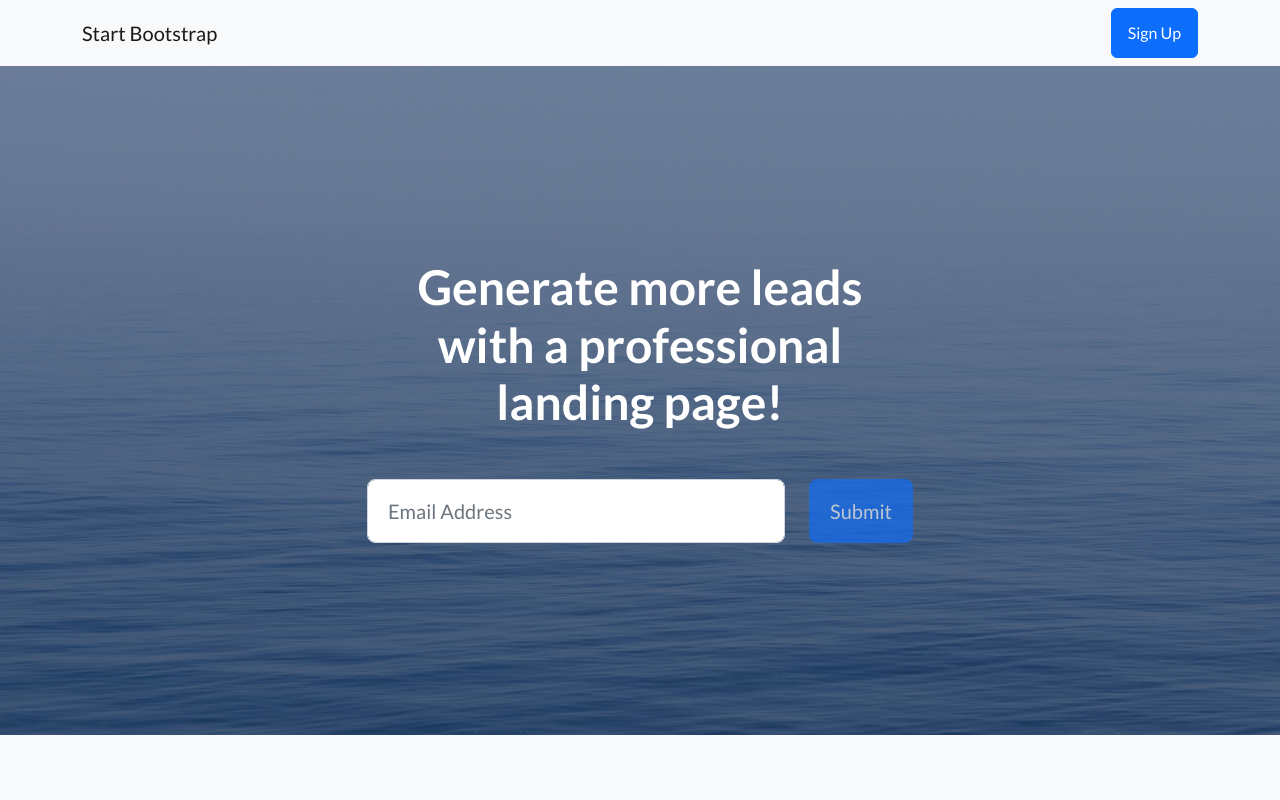
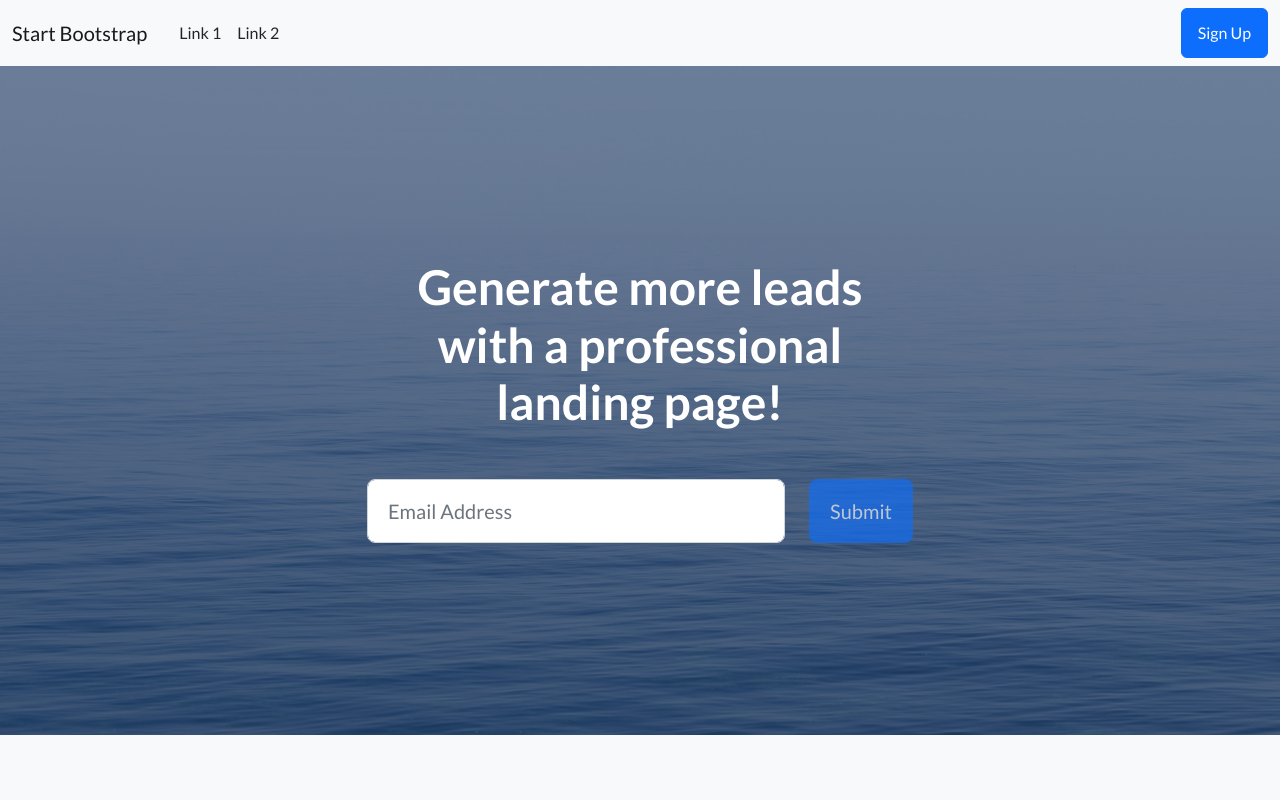
Before and after one commit to moon-stonk-crypto/website, a plain HTML site: page index.html in a window 1280 px wide. Shown: the top 800 px of the page. Drawn offline with nearby package versions, Linux system fonts and the light colour scheme.

Commit message:
Reformat navbar

```diff
--- a/index.html
+++ b/index.html
@@ -18,9 +18,13 @@
     <body>
         <!-- Navigation-->
         <nav class="navbar navbar-light bg-light static-top">
-            <div class="container">
+            <div class="container-fluid justify-content-start gap-3">
                 <a class="navbar-brand" href="#!">Start Bootstrap</a>
-                <a class="btn btn-primary" href="#signup">Sign Up</a>
+                <a class="nav-link" href="#">Link 1</a>
+                <a class="nav-link" href="#">Link 2</a>
+                <div class="ms-auto">
+                    <a class="btn btn-primary" href="#signup">Sign Up</a>
+                </div>
             </div>
         </nav>
         <!-- Masthead-->
```
